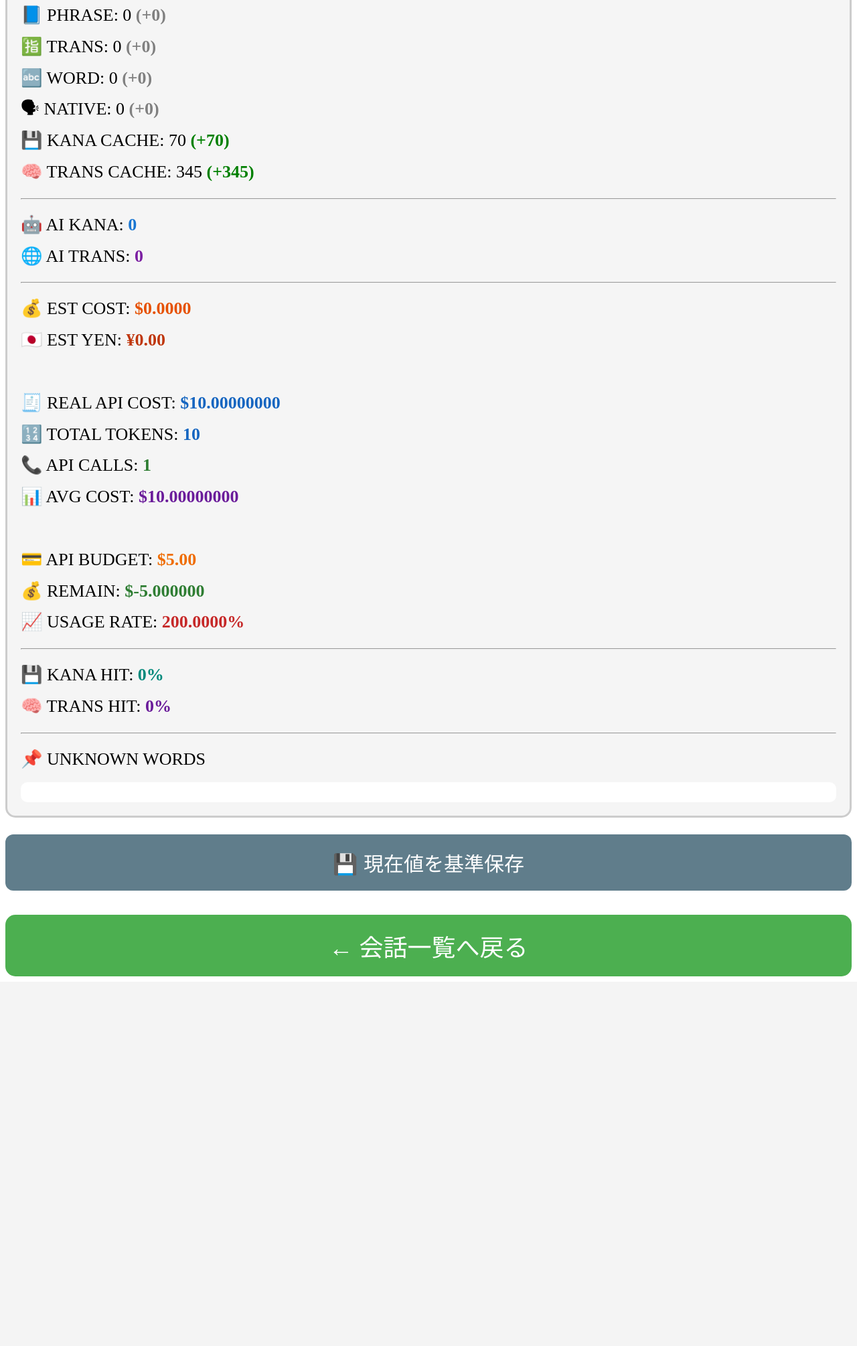
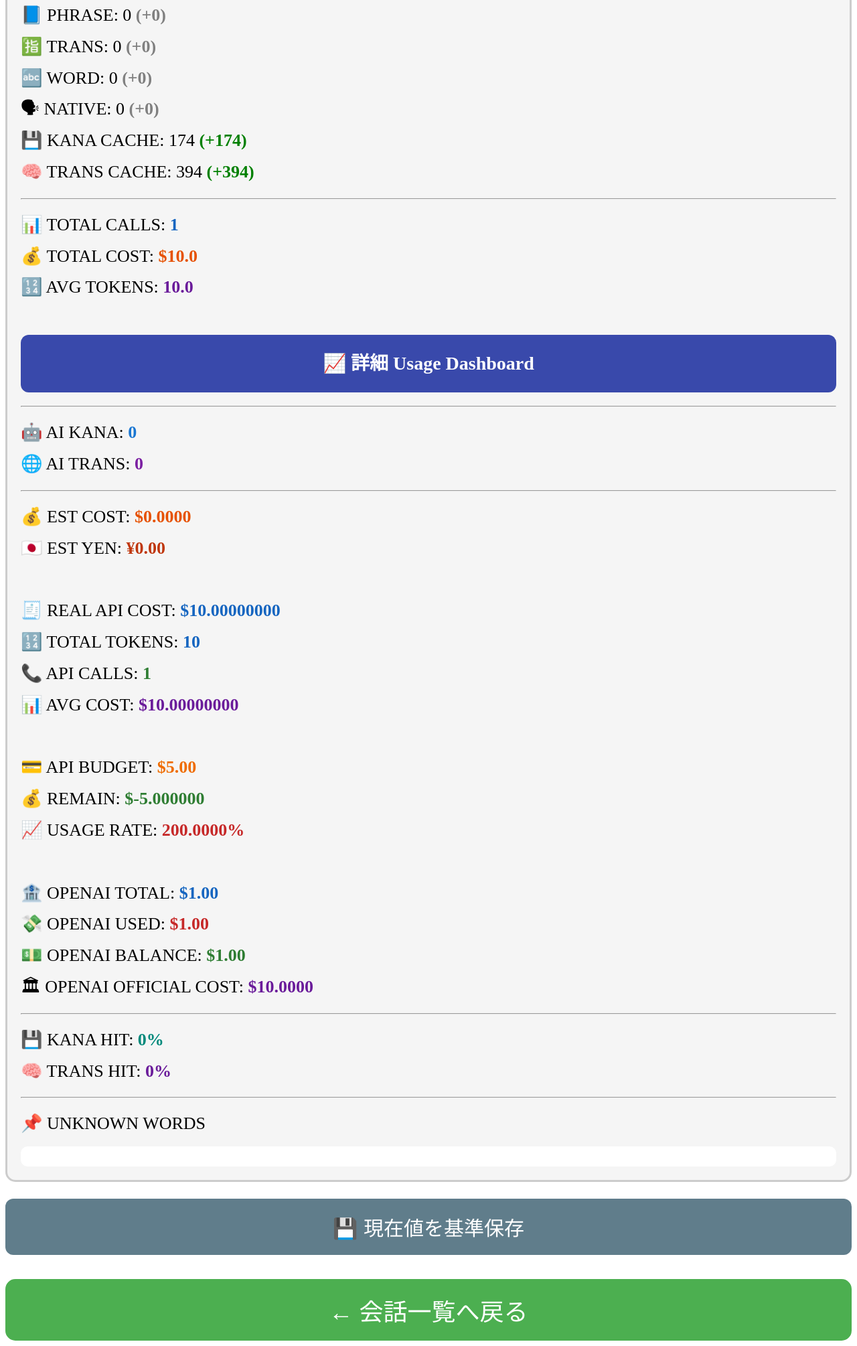
Before and after one commit to oyamazakio-byte/eng_app, a Flask app: page /eng/admin in a window 1280 px wide. Shown: the part 258-2268 px from the top of the page at 67% size. Before the commit the page ends 1716 px from the top, so only its background shows below. Run offline with Flask 3, Linux system fonts and the light colour scheme; tables that the repository leaves empty hold one stand-in row (values such as "Sample post"); a database or web service that is not in the repository returns one stand-in record (values such as "Sample title"); data that the repository does not hold is empty.

Commit message:
API usage dashboard added and admin improved

```diff
--- a/app.py
+++ b/app.py
@@ -3,6 +3,7 @@ import sqlite3
 import re
 import json
 import os
+import requests
 import glob
 from openai import OpenAI
 from werkzeug.middleware.proxy_fix import ProxyFix
@@ -42,6 +43,7 @@ app.wsgi_app = ProxyFix(app.wsgi_app, x_prefix=1, x_proto=1, x_host=1)
 
 DB_NAME = "/home/bitnami/eng_app/conversation.db"
 USAGE_DB_NAME = "/home/bitnami/eng_app/usage.db"
+API_BUDGET_USD = 5.0
 DICT_DIR = "/home/bitnami/eng_app/dict"
 
 STATS_PATH = (
@@ -340,7 +342,102 @@ def init_usage_db():
     conn.close()
 
 init_usage_db()
-
+# -----------------------
+# OpenAI billing取得
+# -----------------------
+def get_openai_balance():
+
+    try:
+
+        headers = {
+            "Authorization":
+            f"Bearer {os.getenv('OPENAI_API_KEY')}"
+        }
+        response = requests.get(
+            "https://api.openai.com/v1/dashboard/billing/credit_grants",
+            headers=headers,
+            timeout=20
+        )
+
+        data = response.json()
+
+        print("[OPENAI BILLING RAW]")
+        print(data)
+
+        return {
+            "total_granted":
+                data.get("total_granted", 0),
+
+            "total_used":
+                data.get("total_used", 0),
+
+            "total_available":
+                data.get("total_available", 0)
+        }
+
+    except Exception as e:
+
+        print(f"[OPENAI BILLING ERROR] {e}")
+
+        return {
+            "total_granted": 0,
+            "total_used": 0,
+            "total_available": 0
+        }
+# -----------------------
+# OpenAI total cost取得
+# -----------------------
+def get_openai_total_cost():
+
+    try:
+
+        headers = {
+            "Authorization":
+            f"Bearer {os.getenv('OPENAI_API_KEY')}"
+        }
+
+        response = requests.get(
+            "https://api.openai.com/v1/organization/costs",
+            headers=headers,
+            timeout=20
+        )
+
+        data = response.json()
+
+        print("[OPENAI COST RAW]")
+        print(data)
+
+        total_cost = 0.0
+
+        for item in data.get("data", []):
+
+            try:
+
+                amount = (
+                    item["amount"]["value"]
+                )
+
+                total_cost += amount
+
+            except Exception as e:
+
+                print(
+                    f"[OPENAI COST ITEM ERROR] {e}"
+                )
+
+        print(
+            f"[OPENAI TOTAL COST] ${total_cost}"
+        )
+
+        return total_cost
+
+    except Exception as e:
+
+        print(
+            f"[OPENAI TOTAL COST ERROR] {e}"
+        )
+
+        return 0.0
 # -----------------------
 # 数値 → カタカナ
 # -----------------------
@@ -1594,49 +1691,44 @@ def admin():
     )
 
     # -----------------------
+    # API Usage Summary
+    # -----------------------
+    conn = get_usage_db()
+
+    usage_summary = conn.execute(
+        """
+        SELECT
+            COUNT(*) as calls,
+            ROUND(SUM(cost),4) as total_cost,
+            ROUND(AVG(total_tokens),1) as avg_tokens
+        FROM api_usage
+        """
+    ).fetchone()
+
+    conn.close()
+
+    # -----------------------
     # API usage実測
     # -----------------------
-    usage_conn = get_usage_db()
-
-    usage_row = usage_conn.execute(
+    conn = get_usage_db()
+
+    row = conn.execute(
         """
         SELECT
-            SUM(cost) as total_cost,
+            COUNT(*) as calls,
+            ROUND(SUM(cost),8) as total_cost,
             SUM(total_tokens) as total_tokens,
-            COUNT(*) as api_calls
+            ROUND(AVG(cost),8) as avg_cost
         FROM api_usage
         """
     ).fetchone()
 
-    usage_conn.close()
-
-    real_api_cost = (
-        usage_row["total_cost"]
-        if usage_row["total_cost"]
-        else 0
-    )
-
-    total_tokens = (
-        usage_row["total_tokens"]
-        if usage_row["total_tokens"]
-        else 0
-    )
-
-    api_calls = (
-        usage_row["api_calls"]
-        if usage_row["api_calls"]
-        else 0
-    )
-
-    avg_cost = (
-        real_api_cost / api_calls
-        if api_calls else 0
-    )
-
-    # -----------------------
-    # API予算
-    # -----------------------
-    API_BUDGET_USD = 5.0
+    conn.close()
+
+    api_calls = row["calls"] or 0
+    real_api_cost = row["total_cost"] or 0
+    total_tokens = row["total_tokens"] or 0
+    avg_cost = row["avg_cost"] or 0
 
     remain_budget = (
         API_BUDGET_USD - real_api_cost
@@ -1644,21 +1736,43 @@ def admin():
 
     usage_percent = (
         real_api_cost / API_BUDGET_USD * 100
+    )
+
+    # -----------------------
+    # OpenAI billing
+    # -----------------------
+    billing = get_openai_balance()
+
+    openai_total_granted = (
+        billing["total_granted"]
+    )
+
+    openai_total_used = (
+        billing["total_used"]
+    )
+
+    openai_total_available = (
+        billing["total_available"]
+    )
+
+    openai_total_cost = (
+        get_openai_total_cost()
     )
 
     # -----------------------
     # API料金推定
     # -----------------------
-
-    # 1回あたり概算
     kana_cost = 0.00015
     trans_cost = 0.0003
+
     estimated_cost = (
         AI_KANA_COUNT * kana_cost
         + AI_TRANS_COUNT * trans_cost
     )
 
-    estimated_yen = estimated_cost * 150
+    estimated_yen = (
+        estimated_cost * 150
+    )
 
     if q:
 
@@ -1697,6 +1811,7 @@ def admin():
             for k, v in TRANSLATION_CACHE.items()
             if q in k
         }
+
     return render_template(
         "admin.html",
 
@@ -1728,21 +1843,97 @@ def admin():
         native_hits=native_hits,
         kana_cache_hits=kana_cache_hits,
         trans_cache_hits=trans_cache_hits,
+
         estimated_cost=estimated_cost,
         estimated_yen=estimated_yen,
+
         real_api_cost=real_api_cost,
         total_tokens=total_tokens,
         api_calls=api_calls,
         avg_cost=avg_cost,
+
         api_budget_usd=API_BUDGET_USD,
         remain_budget=remain_budget,
         usage_percent=usage_percent,
+
+        openai_total_granted=openai_total_granted,
+        openai_total_used=openai_total_used,
+        openai_total_available=openai_total_available,
+        openai_total_cost=openai_total_cost,
+
+        usage_summary=usage_summary,
+
         unknown_words=sorted(
             UNKNOWN_WORDS.items(),
             key=lambda x: x[1],
             reverse=True
         )[:30]
-        )
+    )
+
+# -----------------------
+# API Usage ダッシュボード
+# -----------------------
+@app.route("/eng/admin_usage")
+def admin_usage():
+
+    conn = get_usage_db()
+
+    summary = conn.execute(
+        """
+        SELECT
+            COUNT(*) as calls,
+            ROUND(SUM(cost),4) as total_cost,
+            ROUND(AVG(total_tokens),1) as avg_tokens
+        FROM api_usage
+        """
+    ).fetchone()
+
+    today = datetime.now().strftime("%Y-%m-%d")
+
+    today_data = conn.execute(
+        """
+        SELECT
+            COUNT(*) as calls,
+            ROUND(SUM(cost),4) as cost
+        FROM api_usage
+        WHERE created_at LIKE ?
+        """,
+        (f"{today}%",)
+    ).fetchone()
+
+    daily = conn.execute(
+        """
+        SELECT
+            substr(created_at,1,10) as day,
+            COUNT(*) as calls,
+            SUM(total_tokens) as tokens,
+            ROUND(SUM(cost),4) as cost
+        FROM api_usage
+        GROUP BY day
+        ORDER BY day DESC
+        """
+    ).fetchall()
+
+    model_stats = conn.execute(
+        """
+        SELECT
+            model,
+            COUNT(*) as calls,
+            ROUND(SUM(cost),4) as cost
+        FROM api_usage
+        GROUP BY model
+        """
+    ).fetchall()
+
+    conn.close()
+
+    return render_template(
+        "admin_usage.html",
+        summary=summary,
+        today_data=today_data,
+        daily=daily,
+        model_stats=model_stats
+    )
 # -----------------------
 # お気に入り一覧
 # -----------------------
--- a/templates/admin.html
+++ b/templates/admin.html
@@ -111,6 +111,58 @@ font-weight:bold;
 <br>
 <hr style="margin:15px 0;">
 
+<!-- 🆕 API Usage Summary -->
+
+📊 TOTAL CALLS:
+<span style="
+color:#1565C0;
+font-weight:bold;
+">
+{{ usage_summary["calls"] }}
+</span>
+
+<br>
+
+💰 TOTAL COST:
+<span style="
+color:#E65100;
+font-weight:bold;
+">
+${{ usage_summary["total_cost"] }}
+</span>
+
+<br>
+
+🔢 AVG TOKENS:
+<span style="
+color:#6A1B9A;
+font-weight:bold;
+">
+{{ usage_summary["avg_tokens"] }}
+</span>
+
+<br><br>
+
+<a href="/eng/admin_usage"
+style="
+display:block;
+background:#3949AB;
+color:white;
+text-align:center;
+padding:18px;
+border-radius:12px;
+text-decoration:none;
+font-size:28px;
+font-weight:bold;
+margin-bottom:20px;
+">
+
+📈 詳細 Usage Dashboard
+
+</a>
+
+<hr style="margin:15px 0;">
+
 🤖 AI KANA:
 <span style="
 color:#1976D2;
@@ -216,6 +268,46 @@ color:#C62828;
 font-weight:bold;
 ">
 {{ "%.4f"|format(usage_percent) }}%
+</span>
+
+<br><br>
+
+🏦 OPENAI TOTAL:
+<span style="
+color:#1565C0;
+font-weight:bold;
+">
+${{ "%.2f"|format(openai_total_granted) }}
+</span>
+
+<br>
+
+💸 OPENAI USED:
+<span style="
+color:#C62828;
+font-weight:bold;
+">
+${{ "%.2f"|format(openai_total_used) }}
+</span>
+
+<br>
+
+💵 OPENAI BALANCE:
+<span style="
+color:#2E7D32;
+font-weight:bold;
+">
+${{ "%.2f"|format(openai_total_available) }}
+</span>
+
+<br>
+
+🏛 OPENAI OFFICIAL COST:
+<span style="
+color:#6A1B9A;
+font-weight:bold;
+">
+${{ "%.4f"|format(openai_total_cost) }}
 </span>
 
 <br>
```
Also changed, not shown: dict/word_kana.json (+85 -43 lines), templates/admin_usage.html (added, +213 -0 lines), dict/katakana_cache.json, dict/translation_cache.json.
